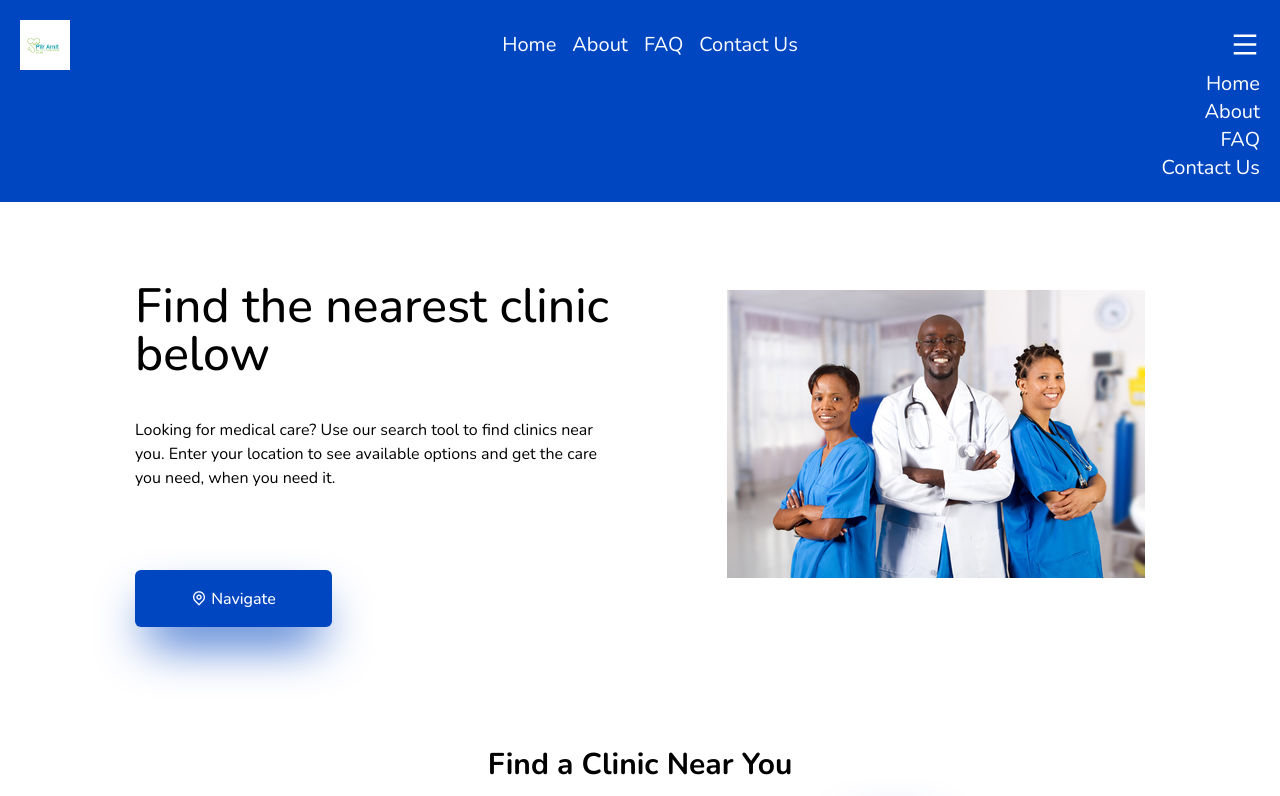
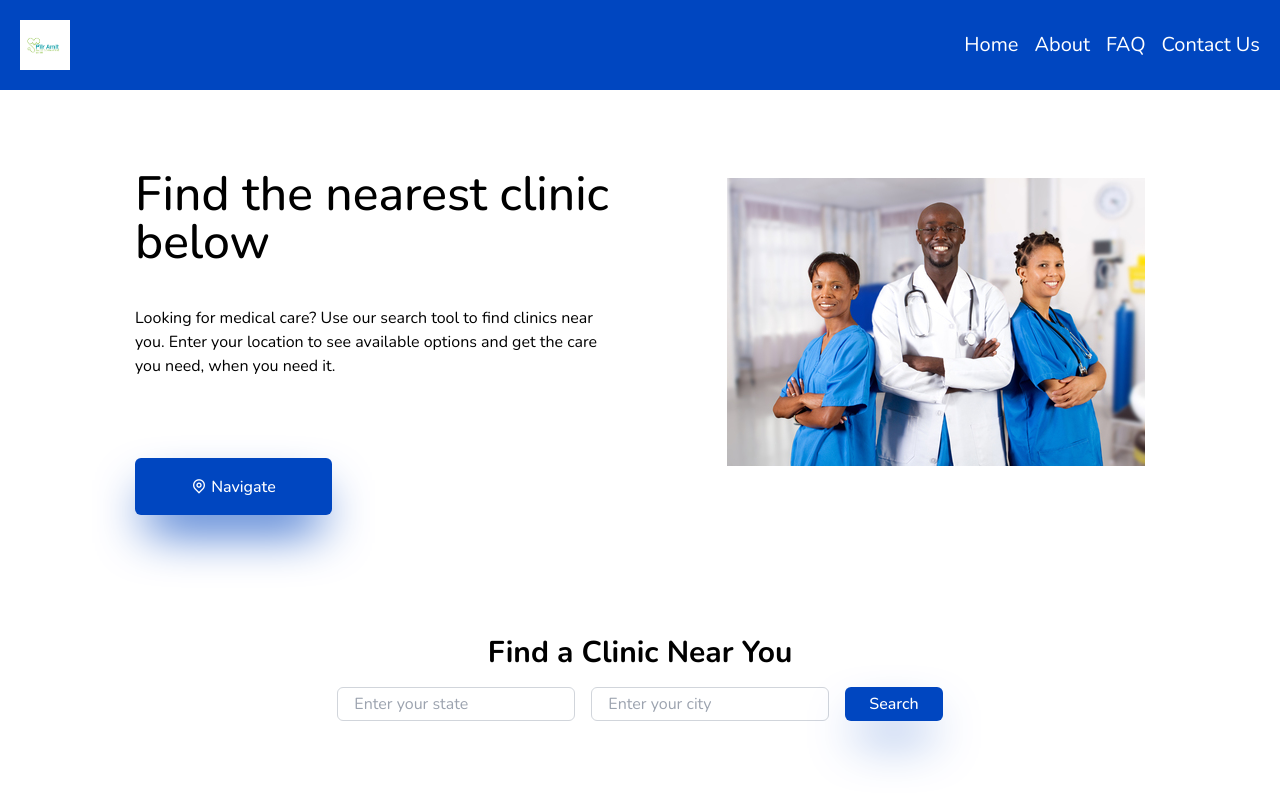
Before and after one commit to Ajang-Deng98/SE_foundation_group_11, a website: page src/clinic-page.html in a window 1280 px wide. Shown: the top 796 px of the page. Drawn offline with nearby package versions, Linux system fonts and the light colour scheme; files that its build step writes are made by us from their sources.

Commit message:
feat: Added mobile menu button to clinic page

```diff
--- a/src/clinic-page.html
+++ b/src/clinic-page.html
@@ -26,6 +26,9 @@
             class="h-[50px]"
           />
         </div>
+        <button id="menu">
+          <i class="text-3xl ri-menu-line md:hidden"></i>
+        </button>
         <nav class="hidden md:inline-block">
           <ul class="flex gap-4">
             <li><a href="#">Home</a></li>
@@ -34,9 +37,8 @@
             <li><a href="#">Contact Us</a></li>
           </ul>
         </nav>
-        <button id="menu"><i class="text-3xl ri-menu-line"></i></button>
       </div>
-      <div id="nav-links">
+      <div id="nav-links" class="hidden">
         <ul class="flex flex-col items-end">
           <li><a href="#">Home</a></li>
           <li><a href="#">About</a></li>
```
